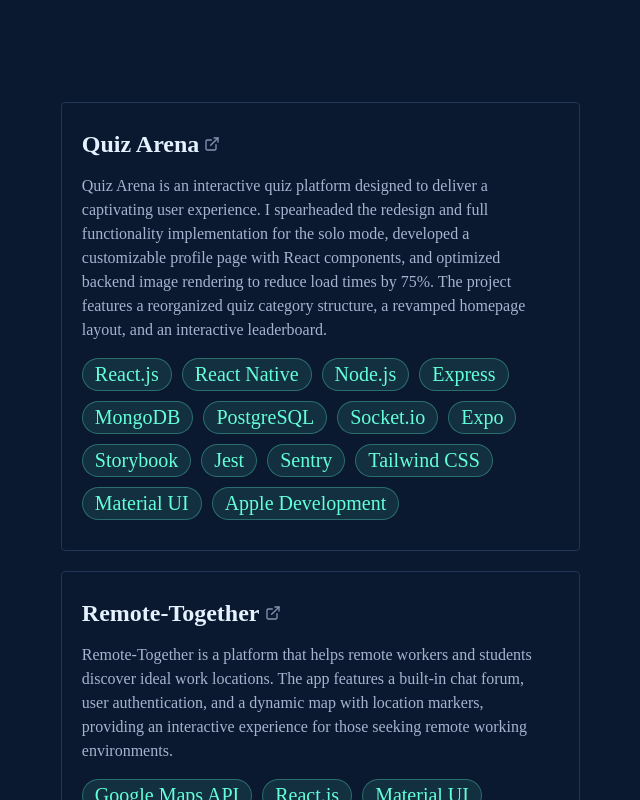
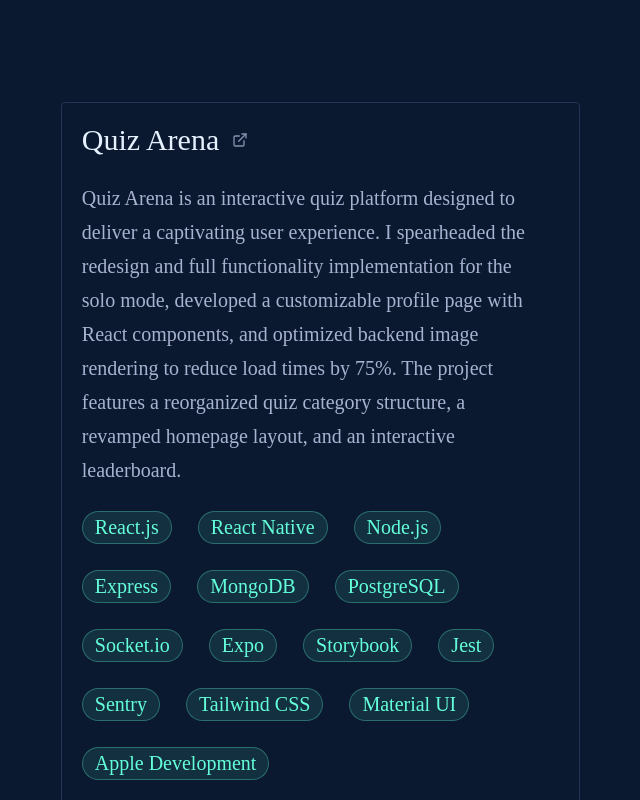
Before and after one commit to apatel924/ashish-portfolio, a React (Create React App) app: page / in a window 1280 px wide. Shown: the part 3440-4240 px from the top of the page, without its empty margins (578-1218 px from the left). Built offline with nearby package versions, Linux system fonts and the light colour scheme.

Commit message:
minor changes

```diff
--- a/src/components/ProjectCard.js
+++ b/src/components/ProjectCard.js
@@ -46,16 +46,21 @@ function ProjectCard({
   };
 
   const titleStyle = {
-    fontSize: "1.5rem",
-    fontWeight: "bold",
+    fontSize: "30px",
+    fontWeight: "500",
     color: "#e6f1ff",
-    margin: "8px 0",
+    marginBottom: "12px",
+    display: "flex",
+    alignItems: "center",
+    gap: "8px",
   };
 
   const descriptionStyle = {
-    fontSize: "1rem",
+    fontSize: "20px",
     color: "#a8b2d1",
-    lineHeight: 1.5,
+    lineHeight: "1.7",
+    marginTop: "24px",
+    marginBottom: "24px",
   };
 
   // Link icon style
@@ -77,9 +82,10 @@ function ProjectCard({
   };
 
   const techListStyle = {
-    marginTop: "10px",
+    marginTop: "24px",
     display: "flex",
     flexWrap: "wrap",
+    gap: "16px",
   };
 
   return (
```
